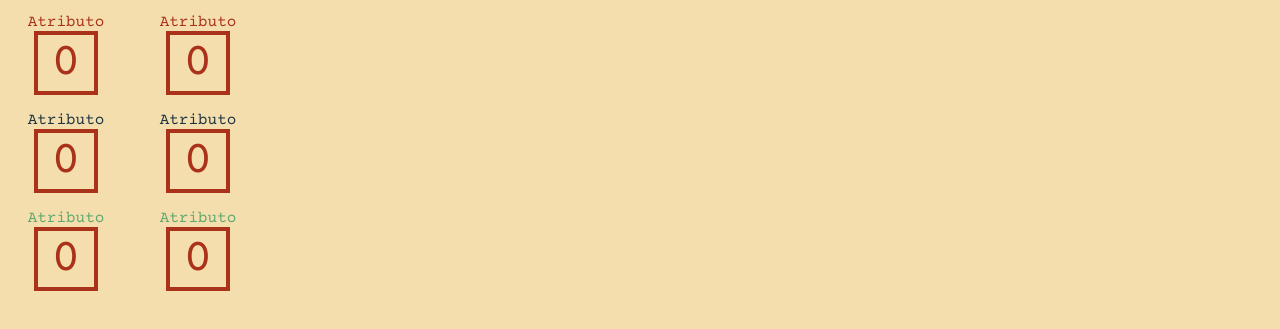
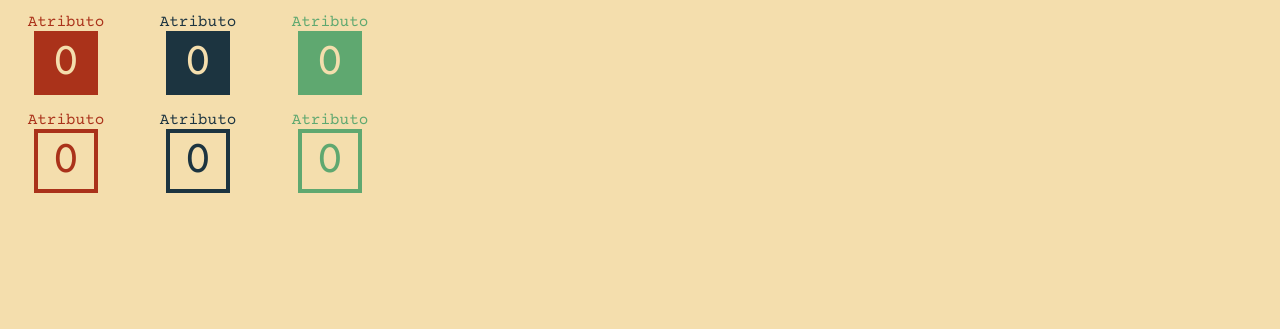
Before and after one commit to Kenjyka/RPG-spreadsheet, a plain HTML site: page index.html in a window 1280 px wide. Shown: the part 161-490 px from the top of the page. Drawn offline with nearby package versions, Linux system fonts and the light colour scheme.

Commit message:
change on color

```diff
--- a/index.html
+++ b/index.html
@@ -32,14 +32,14 @@
         </div>
         <div id="recursos" class="grid-item">
             <div id="hp">
-                <input type="number" name="hp_atual" id="hp_atual" class="atual no_arrows standard" placeholder="0">
-                <span>/</span>
-                <input type="number" name="hp_total" id="hp_total" class="total no_arrows standard" placeholder="0">
+                <input type="number" name="hp_atual" id="hp_atual" class="atual no_arrows standard bage" placeholder="0">
+                <span class="bage">/</span>
+                <input type="number" name="hp_total" id="hp_total" class="total no_arrows standard bage" placeholder="0">
             </div>
             <div id="mp">
-                <input type="number" name="mp_atual" id="mp_atual" class="atual no_arrows standard" placeholder="0">
-                <span>/</span>
-                <input type="number" name="mp_total" id="mp_total" class="total no_arrows standard" placeholder="0">
+                <input type="number" name="mp_atual" id="mp_atual" class="atual no_arrows standard bage" placeholder="0">
+                <span class="bage">/</span>
+                <input type="number" name="mp_total" id="mp_total" class="total no_arrows standard bage" placeholder="0">
             </div>
         </div>
     </header>
@@ -65,13 +65,65 @@
             </select>
             <div class="square">
                 <svg width="4rem" height="4rem">
-                    <rect x="0" y="0" width="4rem" height="4rem" stroke="#AA321A" stroke-width="0.5rem" fill="transparent"></rect>
+                    <rect x="0" y="0" width="4rem" height="4rem" fill="#AA321A"></rect>
                 </svg>
-                <input type="number" name="attr1_n" id="attr1_n" class="attr_numbers no_arrows red" placeholder="0">
+                <input type="number" name="attr1_n" id="attr1_n" class="attr_numbers no_arrows bage" placeholder="0">
             </div>
         </section>
         <section>
-            <select name="attr2" id="attr2" class="red" title="atributo">
+            <select name="attr2" id="attr2" class="blue" title="atributo">
+                <option value="blank" selected>Atributo</option>
+                <option value="for">Força</option>
+                <option value="maes">Maestria</option>
+                <option value="vel">Velocidade</option>
+                <option value="vig">Vigor</option>
+                <option value="rob">Robustez</option>
+                <option value="pow">Poder</option>
+                <option value="efi">Eficiência</option>
+                <option value="con">Conjuração</option>
+                <option value="ene">Energia</option>
+                <option value="res">Resistência</option>
+                <option value="pot">Potência</option>
+                <option value="apt">Aptidão</option>
+                <option value="cel">Celeridade</option>
+                <option value="cons">Constituição</option>
+                <option value="ten">Tenacidade</option>
+            </select>
+            <div class="square">
+                <svg width="4rem" height="4rem">
+                    <rect x="0" y="0" width="4rem" height="4rem" fill="#1C3440"></rect>
+                </svg>
+                <input type="number" name="attr1_n" id="attr1_n" class="attr_numbers no_arrows bage" placeholder="0">
+            </div>
+        </section>
+        <section>
+            <select name="attr3" id="attr3" class="green" title="atributo">
+                <option value="blank" selected>Atributo</option>
+                <option value="for">Força</option>
+                <option value="maes">Maestria</option>
+                <option value="vel">Velocidade</option>
+                <option value="vig">Vigor</option>
+                <option value="rob">Robustez</option>
+                <option value="pow">Poder</option>
+                <option value="efi">Eficiência</option>
+                <option value="con">Conjuração</option>
+                <option value="ene">Energia</option>
+                <option value="res">Resistência</option>
+                <option value="pot">Potência</option>
+                <option value="apt">Aptidão</option>
+                <option value="cel">Celeridade</option>
+                <option value="cons">Constituição</option>
+                <option value="ten">Tenacidade</option>
+            </select>
+            <div class="square">
+                <svg width="4rem" height="4rem">
+                    <rect x="0" y="0" width="4rem" height="4rem" fill="#5FA870"></rect>
+                </svg>
+                <input type="number" name="attr1_n" id="attr1_n" class="attr_numbers no_arrows bage" placeholder="0">
+            </div>
+        </section>
+        <section>
+            <select name="attr4" id="attr4" class="red" title="atributo">
                 <option value="blank" selected>Atributo</option>
                 <option value="for">Força</option>
                 <option value="maes">Maestria</option>
@@ -97,7 +149,7 @@
             </div>
         </section>
         <section>
-            <select name="attr3" id="attr3" class="blue" title="atributo">
+            <select name="attr5" id="attr5" class="blue" title="atributo">
                 <option value="blank" selected>Atributo</option>
                 <option value="for">Força</option>
                 <option value="maes">Maestria</option>
@@ -117,61 +169,9 @@
             </select>
             <div class="square">
                 <svg width="4rem" height="4rem">
-                    <rect x="0" y="0" width="4rem" height="4rem" stroke="#AA321A" stroke-width="0.5rem" fill="transparent"></rect>
+                    <rect x="0" y="0" width="4rem" height="4rem" stroke="#1C3440" stroke-width="0.5rem" fill="transparent"></rect>
                 </svg>
-                <input type="number" name="attr1_n" id="attr1_n" class="attr_numbers no_arrows red" placeholder="0">
-            </div>
-        </section>
-        <section>
-            <select name="attr4" id="attr4" class="blue" title="atributo">
-                <option value="blank" selected>Atributo</option>
-                <option value="for">Força</option>
-                <option value="maes">Maestria</option>
-                <option value="vel">Velocidade</option>
-                <option value="vig">Vigor</option>
-                <option value="rob">Robustez</option>
-                <option value="pow">Poder</option>
-                <option value="efi">Eficiência</option>
-                <option value="con">Conjuração</option>
-                <option value="ene">Energia</option>
-                <option value="res">Resistência</option>
-                <option value="pot">Potência</option>
-                <option value="apt">Aptidão</option>
-                <option value="cel">Celeridade</option>
-                <option value="cons">Constituição</option>
-                <option value="ten">Tenacidade</option>
-            </select>
-            <div class="square">
-                <svg width="4rem" height="4rem">
-                    <rect x="0" y="0" width="4rem" height="4rem" stroke="#AA321A" stroke-width="0.5rem" fill="transparent"></rect>
-                </svg>
-                <input type="number" name="attr1_n" id="attr1_n" class="attr_numbers no_arrows red" placeholder="0">
-            </div>
-        </section>
-        <section>
-            <select name="attr5" id="attr5" class="green" title="atributo">
-                <option value="blank" selected>Atributo</option>
-                <option value="for">Força</option>
-                <option value="maes">Maestria</option>
-                <option value="vel">Velocidade</option>
-                <option value="vig">Vigor</option>
-                <option value="rob">Robustez</option>
-                <option value="pow">Poder</option>
-                <option value="efi">Eficiência</option>
-                <option value="con">Conjuração</option>
-                <option value="ene">Energia</option>
-                <option value="res">Resistência</option>
-                <option value="pot">Potência</option>
-                <option value="apt">Aptidão</option>
-                <option value="cel">Celeridade</option>
-                <option value="cons">Constituição</option>
-                <option value="ten">Tenacidade</option>
-            </select>
-            <div class="square">
-                <svg width="4rem" height="4rem">
-                    <rect x="0" y="0" width="4rem" height="4rem" stroke="#AA321A" stroke-width="0.5rem" fill="transparent"></rect>
-                </svg>
-                <input type="number" name="attr1_n" id="attr1_n" class="attr_numbers no_arrows red" placeholder="0">
+                <input type="number" name="attr1_n" id="attr1_n" class="attr_numbers no_arrows blue" placeholder="0">
             </div>
         </section>
         <section>
@@ -195,9 +195,9 @@
             </select>
             <div class="square">
                 <svg width="4rem" height="4rem">
-                    <rect x="0" y="0" width="4rem" height="4rem" stroke="#AA321A" stroke-width="0.5rem" fill="transparent"></rect>
+                    <rect x="0" y="0" width="4rem" height="4rem" stroke="#5FA870" stroke-width="0.5rem" fill="transparent"></rect>
                 </svg>
-                <input type="number" name="attr1_n" id="attr1_n" class="attr_numbers no_arrows red" placeholder="0">
+                <input type="number" name="attr1_n" id="attr1_n" class="attr_numbers no_arrows green" placeholder="0">
             </div>
         </section>
     </aside>
--- a/style.css
+++ b/style.css
@@ -86,7 +86,6 @@ input::placeholder {
 }
 
 #hp, #mp {
-    color:#F4DEAD ;
     background-color: #AA321A;
     display: flex;
     justify-content: center;
@@ -117,8 +116,8 @@ input::placeholder {
     height: 6rem;
     display: grid;
     gap: 1rem;
-    grid-template-columns: 1fr 1fr;
-    grid-template-rows: 1fr 1fr 1fr;
+    grid-template-columns: 1fr 1fr 1fr;
+    grid-template-rows: 1fr 1fr;
 
 }
 
@@ -147,6 +146,9 @@ select {
 .green {
     color: #5FA870;
 }
+.bage {
+    color: #F4DEAD;
+}
 
 .attr_numbers {
     position: absolute;
@@ -158,6 +160,12 @@ select {
 
 
 @media (max-width: 760px) {
+
+    body {
+        float: none;
+        margin: 0 auto;
+        max-width: 100%;
+    }
     header {
         grid-template-columns: 2fr 1fr;
         display: flex;
```
